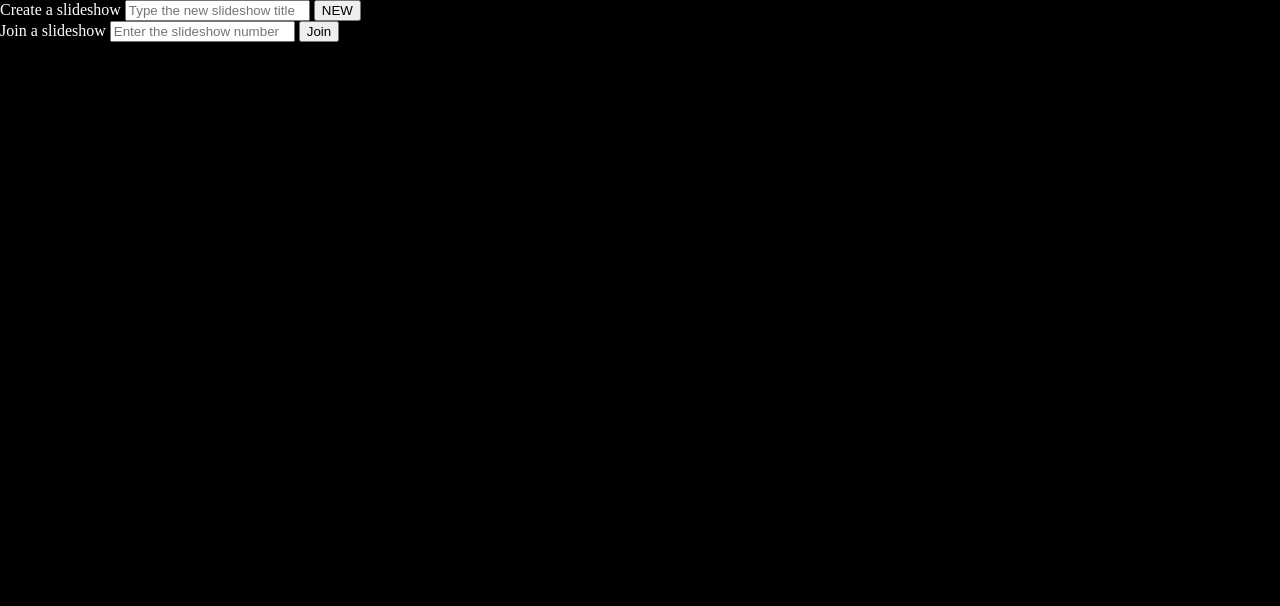
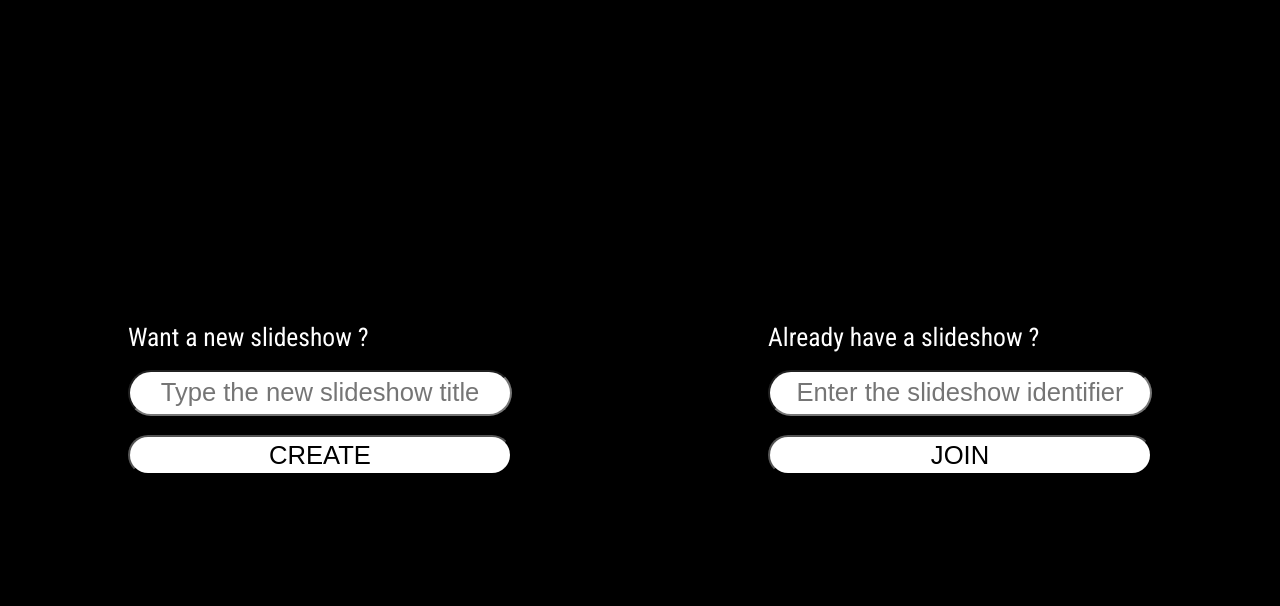
Before and after one commit to ClementLmn/slideshow, a website built with webpack: page src/index.html in a window 1280 px wide. Built offline with nearby package versions, Linux system fonts and the light colour scheme.

Commit message:
WIP: Update home page style

```diff
--- a/src/index.html
+++ b/src/index.html
@@ -9,15 +9,17 @@
 <body>
 
     <div id='app' class="app">
-        <div class="new">
-            <span>Create a slideshow</span>
-            <input id='newValue' type="text" placeholder='Type the new slideshow title'>
-            <button id='new'>NEW</button>
-        </div>
-        <div class="join">
-            <span>Join a slideshow</span>
-            <input id='joinValue' type="text" placeholder='Enter the slideshow number'>
-            <button id='join'>Join</button>
+        <div class="home">
+            <div class="side">
+                <span>Want a new slideshow ?</span>
+                <input id='newValue' type="text" placeholder='Type the new slideshow title'>
+                <button id='new'>CREATE</button>
+            </div>
+            <div class="side">
+                <span>Already have a slideshow ?</span>
+                <input id='joinValue' type="text" placeholder='Enter the slideshow identifier'>
+                <button id='join'>JOIN</button>
+            </div>
         </div>
     </div>
 
--- a/src/style.css
+++ b/src/style.css
@@ -49,6 +49,48 @@ html {
     background-color: #000000;
     color: #FFFFFF;
     margin: 0;
+    font-family: 'Roboto Condensed';
+}
+
+button, a {
+    cursor: pointer;
+}
+
+#app{
+    height: 100vh;
+    width: 100vw;
+    position: relative;
+}
+
+.home {
+    display: flex;
+    width: 100vw;
+    height: 100vh;
+    font-size: 1.6em;
+    flex-direction: row;
+    justify-content: center;
+}
+
+.side {
+    display: flex;
+    margin: auto;
+    width: 50vw;
+    height: 150px;
+    padding: 10vw;
+    flex-direction: column;
+    justify-content: space-between;
+}
+
+.side > button , input {
+    height: 40px;
+    border-radius: 30px;
+    font-size: 1em;
+    background-color: #FFFFFF;
+    text-align: center;
+}
+
+.side > button:hover {
+    background-color:green;
 }
 
 #slideshow {
@@ -62,18 +104,6 @@ html {
     bottom: 0;
     left: 0;
     background-color: rgba(0, 0, 0, 0.7);
-}
-
-#workspace {
-    display: none;
-    width: 100vw;
-    height: 100vh;
-}
-
-#app{
-    height: 100vh;
-    width: 100vw;
-    position: relative;
 }
 
 #actions {
@@ -136,7 +166,6 @@ html {
     justify-content: center;
     align-items: center;
     align-self: center;
-    font-family: 'Roboto Condensed';
 }
 
 .choices > li {
@@ -172,7 +201,6 @@ html {
     right: 0;
     bottom: 0;
     left: 0;
-    font-family: 'Roboto Condensed';
 }
 
 .slide.active{
@@ -346,7 +374,6 @@ html {
 }
 
 .zone-title h2{
-    font-family: 'Roboto Condensed';
     font-size: 16px;
     text-transform: uppercase;
     letter-spacing: 2px;
```
